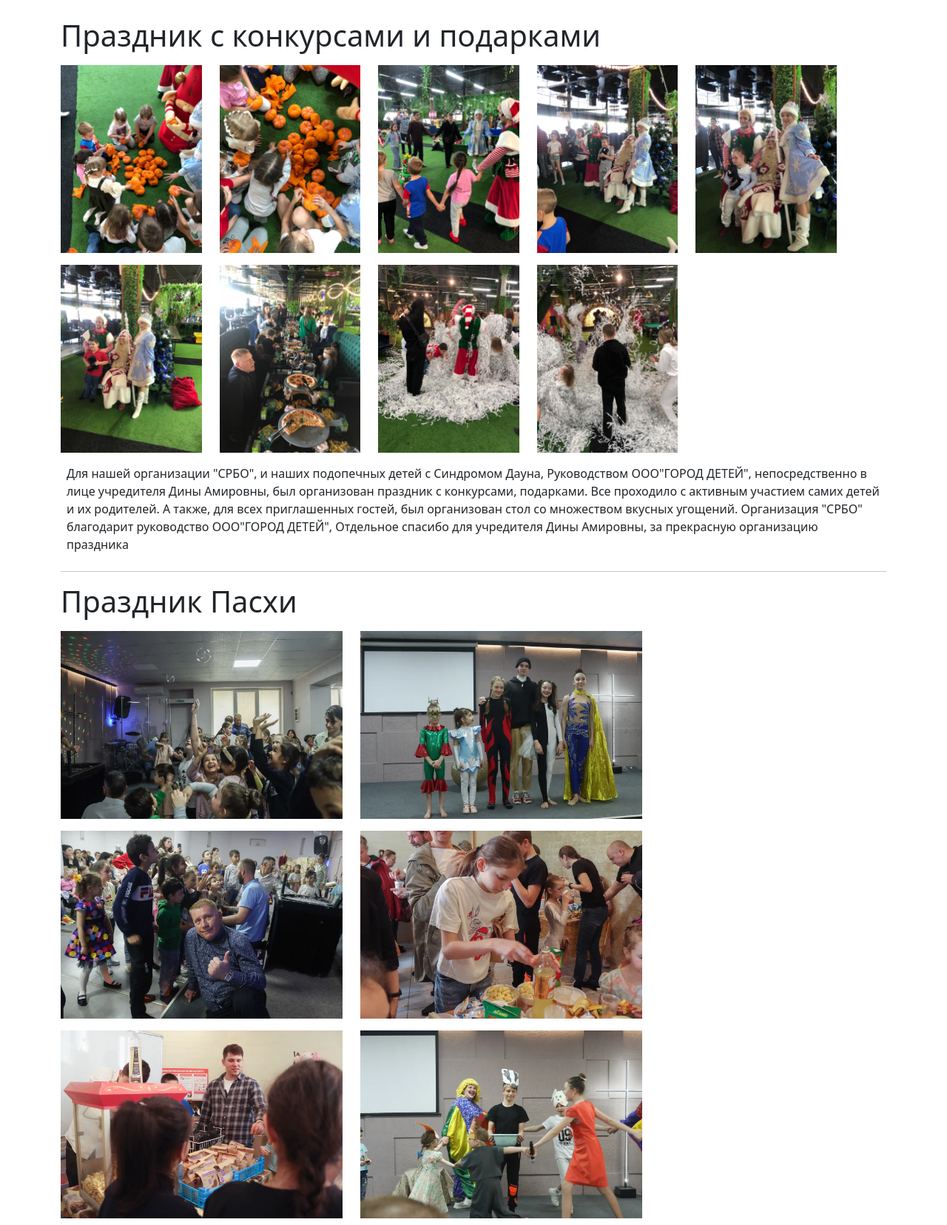
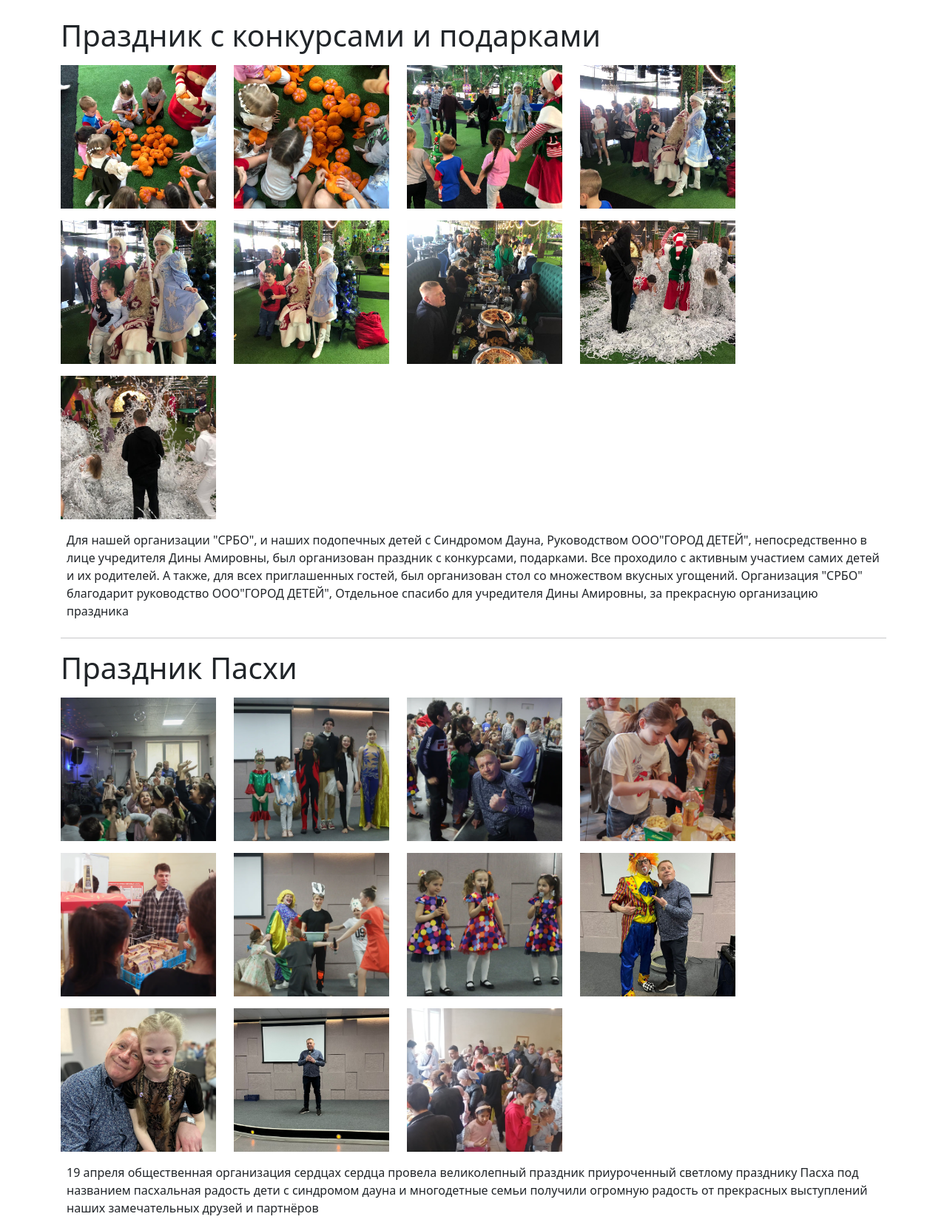
Before and after one commit to gevix/otSerdca, a Django app: page /gallery/ in a window 1280 px wide. Shown: the part 93-1749 px from the top of the page at 74% size. Run offline with Django 4.2, Linux system fonts and the light colour scheme; data comes from the database, SQL or seed files in the repository; some libraries are stand-ins or nearby versions.

Commit message:
gallery fix

```diff
--- a/otSerdca/blog/templates/blog/base.html
+++ b/otSerdca/blog/templates/blog/base.html
@@ -13,6 +13,13 @@
       integrity="sha384-KK94CHFLLe+nY2dmCWGMq91rCGa5gtU4mk92HdvYe+M/SXH301p5ILy+dN9+nJOZ"
       crossorigin="anonymous"
     />
+    <style>
+            #gallery_img {
+        object-fit: cover;
+        width: 210px;
+        height: 210px;
+      }
+    </style>
   </head>
   <body>
     <div class="container">
--- a/otSerdca/blog/templates/blog/gallery.html
+++ b/otSerdca/blog/templates/blog/gallery.html
@@ -15,7 +15,7 @@
               {% for photo in gallery.photo_set.all %}
               <div class="col">
                 <a href="{{ photo.photo.url }}" data-toggle="lightbox" data-gallery="{{ gallery.title }}">
-                  <img src="{{ photo.photo.url }}" height="270" class="py-2">
+                  <img src="{{ photo.photo.url }}" class="py-2" id=gallery_img >
                 </a>
               </div>
               {% endfor %}
```
